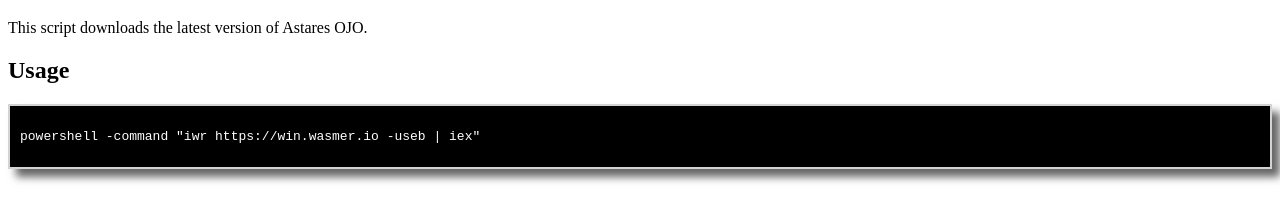
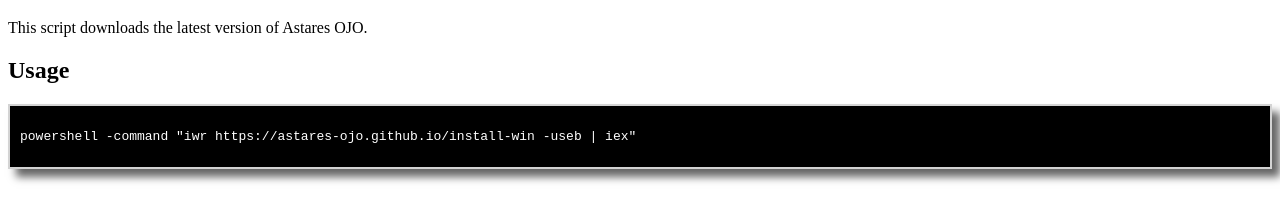
Before and after one commit to astares-ojo/astares-ojo.github.io, a plain HTML site: page install-win/index.html in a window 1280 px wide. Shown: the part 55-276 px from the top of the page. Drawn offline with Linux system fonts and the light colour scheme.

Commit message:
correct URL

```diff
--- a/install-win/index.html
+++ b/install-win/index.html
@@ -63,7 +63,7 @@ HTML_HELP=<<HTML_HELP
 <p>This script downloads the latest version of Astares OJO.<br/>
 </p>
 <h2>Usage</h2>
-<div class="console"><pre>powershell -command "iwr https://win.wasmer.io -useb | iex"</pre></div>
+<div class="console"><pre>powershell -command "iwr https://astares-ojo.github.io/install-win -useb | iex"</pre></div>
 <!--
 HTML_HELP
 # --!></body></html>
```
